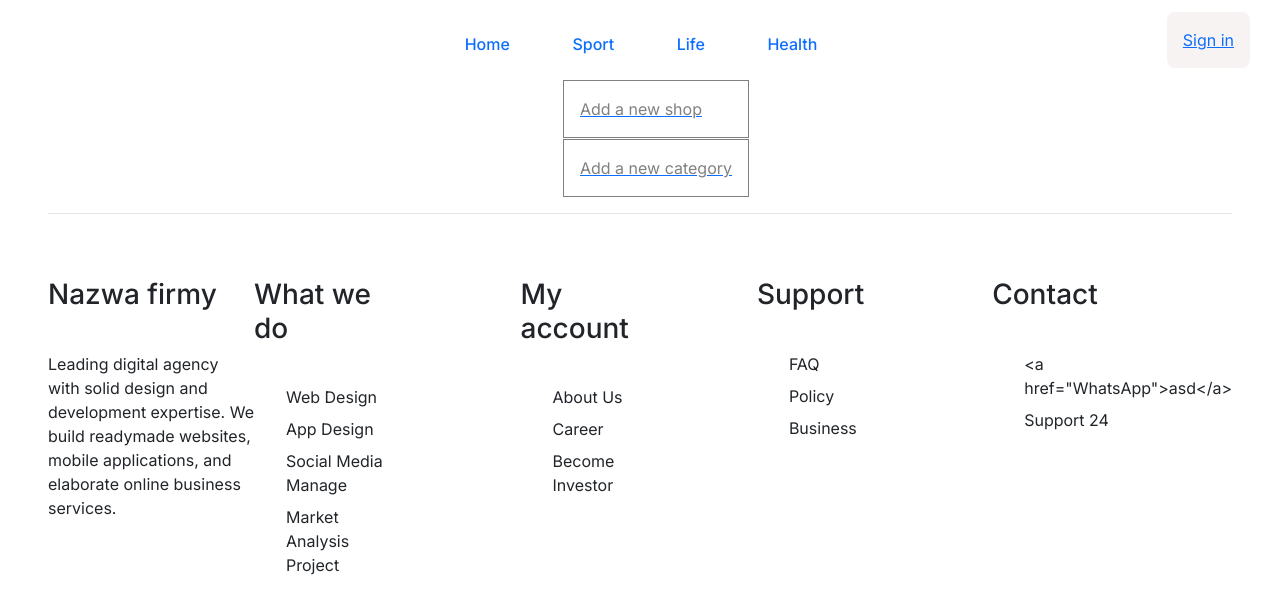
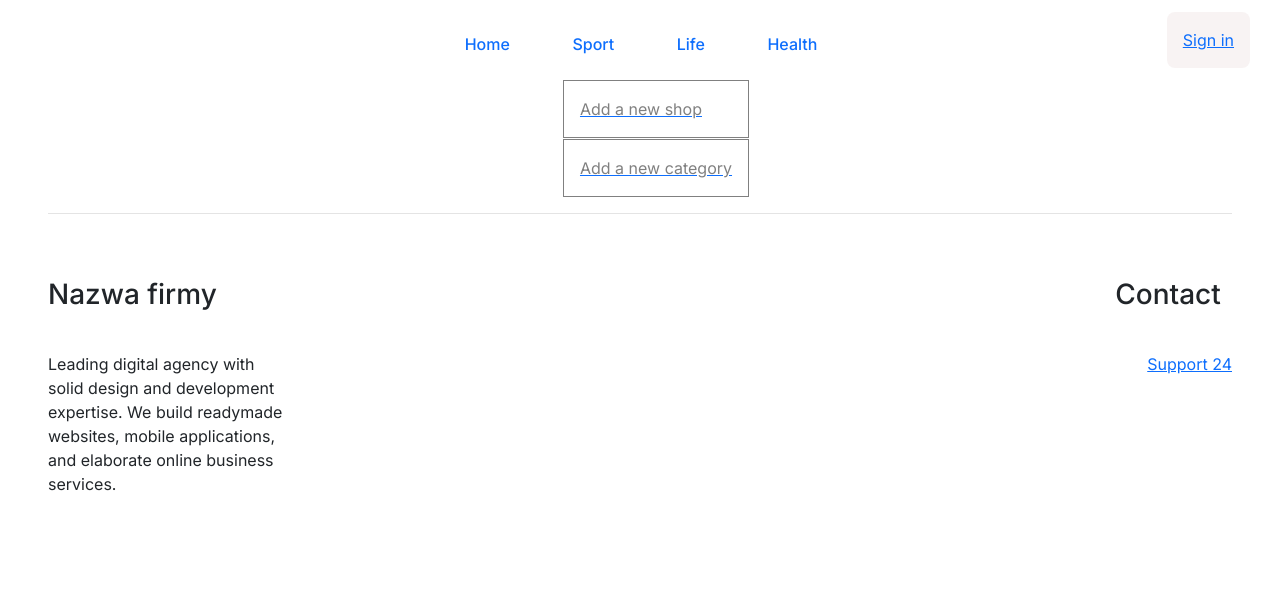
Before and after one commit to JohnyProduction/loyalty-program-app, a Next.js app: page /manage in a window 1280 px wide. Shown: the top 614 px of the page. Built offline with nearby package versions, Linux system fonts and the light colour scheme.

Commit message:
add contact us link into footer

```diff
--- a/src/components/common/footer-fragment.tsx
+++ b/src/components/common/footer-fragment.tsx
@@ -2,7 +2,10 @@ import styles from '@/styles/components/common/footer.module.scss';
 
 export type FooterFragmentDataType = {
     header: string;
-    paragraphs: string[];
+    paragraphs: {
+        label: string,
+        link: string,
+    };
 };
 
 export interface FooterFragmentProps {
@@ -14,7 +17,7 @@ export function FooterFragment({ footerFragmentData }: FooterFragmentProps) {
         <div className={styles['footer-fragment__item']}>
             <h3>{footerFragmentData.header}</h3>
             <ul>
-                {footerFragmentData.paragraphs.map(el => <li key={el}>{el}</li>)}
+                <li><a href={footerFragmentData.paragraphs.link}>{footerFragmentData.paragraphs.label}</a></li>
             </ul>
         </div>
     );
--- a/src/components/common/footer.tsx
+++ b/src/components/common/footer.tsx
@@ -8,36 +8,11 @@ export function Footer() {
     };
     const footerFragmentData: FooterFragmentDataType[] = [
         {
-            header: 'What we do',
-            paragraphs: [
-                'Web Design',
-                'App Design',
-                'Social Media Manage',
-                'Market Analysis Project'
-            ]
-        },
-        {
-            header: 'My account',
-            paragraphs: [
-                'About Us',
-                'Career',
-                'Become Investor'
-            ]
-        },
-        {
-            header: 'Support',
-            paragraphs: [
-                'FAQ',
-                'Policy',
-                'Business'
-            ]
-        },
-        {
             header: 'Contact',
-            paragraphs: [
-                '<a href="WhatsApp">asd</a>',
-                'Support 24'
-            ]
+            paragraphs:{
+                label: 'Support 24',
+                link: '/contact-us'
+            }
         }
     ];
 
```
